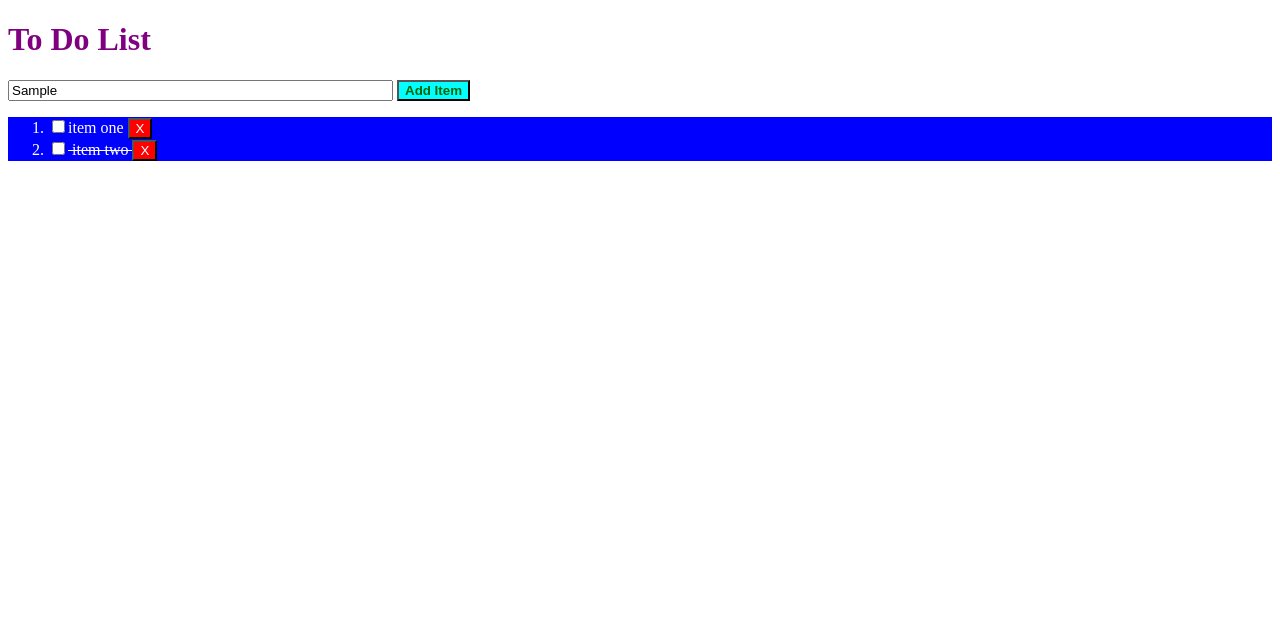
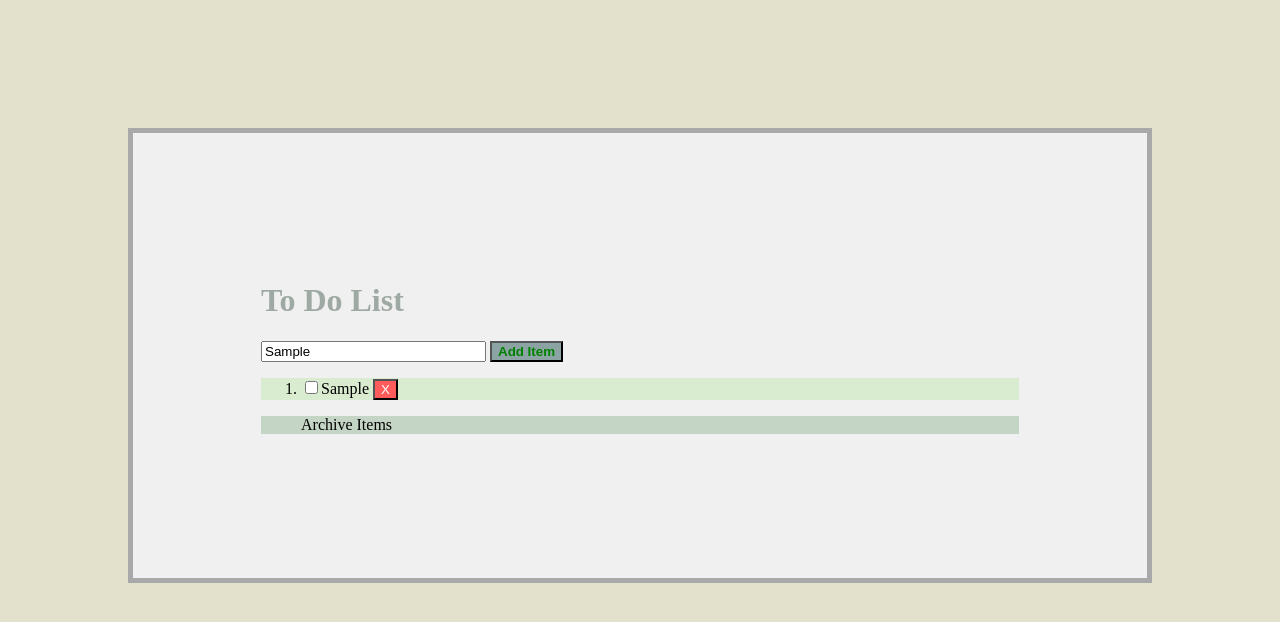
Before and after one commit to amarantino159/SDI-31-TODO-List, a plain HTML site: page index.html in a window 1280 px wide. Both pictures are taken after typing "Sample" into the empty fields and a click on the button "Add Item". Drawn offline with Linux system fonts and the light colour scheme.

Commit message:
all done except f io

```diff
--- a/index.css
+++ b/index.css
@@ -1,20 +1,36 @@
+html{
+  background-color: #e3e0cc;
+}
+
+body{
+  margin: 10% ;
+  border: 5px solid darkgrey;
+  background-color: #f0f0f0;
+  padding: 10%;
+  align-items: center;
+}
+
+
 h1 {
-  color: purple;
+  color: #9fa9a3;
 }
-ol {
-  background-color: blue;
-  color: white;
+#list {
+  background-color: #d9ecd0;
+  color: black;
+}
+#archive {
+  background-color: #c5d5c5;
+  color: black;
 }
 #submit {
-  background-color: aqua;
+  background-color: #8ca3a3;
   font-weight: bold;
-  color: darkgreen;
+  color: green;
 }
 
 button {
-  background-color: red;
+  background-color: rgb(255, 91, 91);
   color: white;
-  /* font-weight: bold; */
 }
 
 .done {
--- a/index.html
+++ b/index.html
@@ -4,22 +4,29 @@
   <meta charset="UTF-8">
   <meta name="viewport" content="width=device-width, initial-scale=1.0">
   <title>Document</title>
-  <link rel="stylesheet" href="./index.css">
-  <script src="./index.js"></script>
+
+
 </head>
 
 <body>
 
 
   <h1>To Do List</h1>
-  <input type="text" id="newItem" size="45"/>
+
+  <input type="text" id="newItem" size="25"/>
   <button id="submit">Add Item</button>
-  <!-- need to add a submit button inline with text box  -->
+
+
   <ol id="list">
-    <li class="undone"><input type="checkbox">item one <button>X</button></li>
-    <!-- add a space at the end of an item if needed -->
-    <li class="done"><input type="checkbox"> item two <button>X</button></li>
   </ol>
 
+  <ul id="archive">
+    Archive Items
+  </ul>
+
+
 </body>
+<link rel="stylesheet" href="./index.css">
+<script src="./index.js"></script>
+
 </html>
--- a/index.js
+++ b/index.js
@@ -1,7 +1,42 @@
 let btn= document.querySelector('#submit');
-// console.log(document.body);
-// let btn = document.getElementById("submit");
-console.log(btn);
 let newItem=document.querySelector('#newItem');
-console.log(newItem);
-btn.addEventListener('click', ()=>alert('pressed'));
+let list=document.querySelector('#list');
+let archive =document.querySelector('#archive');
+
+const pre = '<input type="checkbox">'
+const post = '<button>X</button>'
+
+function makeEl(arg){
+  let todo=document.createElement("li");
+  if(arg[arg.length-1] != " ") {
+    arg = arg + " ";
+  }
+  todo.innerHTML=pre + arg + post;
+  // todo.class='done';
+  // console.log(todo.class)
+  let btnX=todo.querySelector('button');
+  btnX.addEventListener('click',()=>{
+    todo.remove();
+    todo.innerHTML=arg;
+    archive.appendChild(todo);
+    });
+
+  let check=todo.querySelector('input');
+  check.addEventListener('click',()=>{
+    check.checked? todo.style.textDecoration = 'line-through':todo.style.textDecoration = 'none'
+    });
+
+  list.appendChild(todo);
+
+  return true;
+
+}
+
+
+
+btn.addEventListener('click', ()=>{
+  item = newItem.value
+  makeEl(item);
+  }
+
+);
```
Also changed, not shown: 1 other file.
